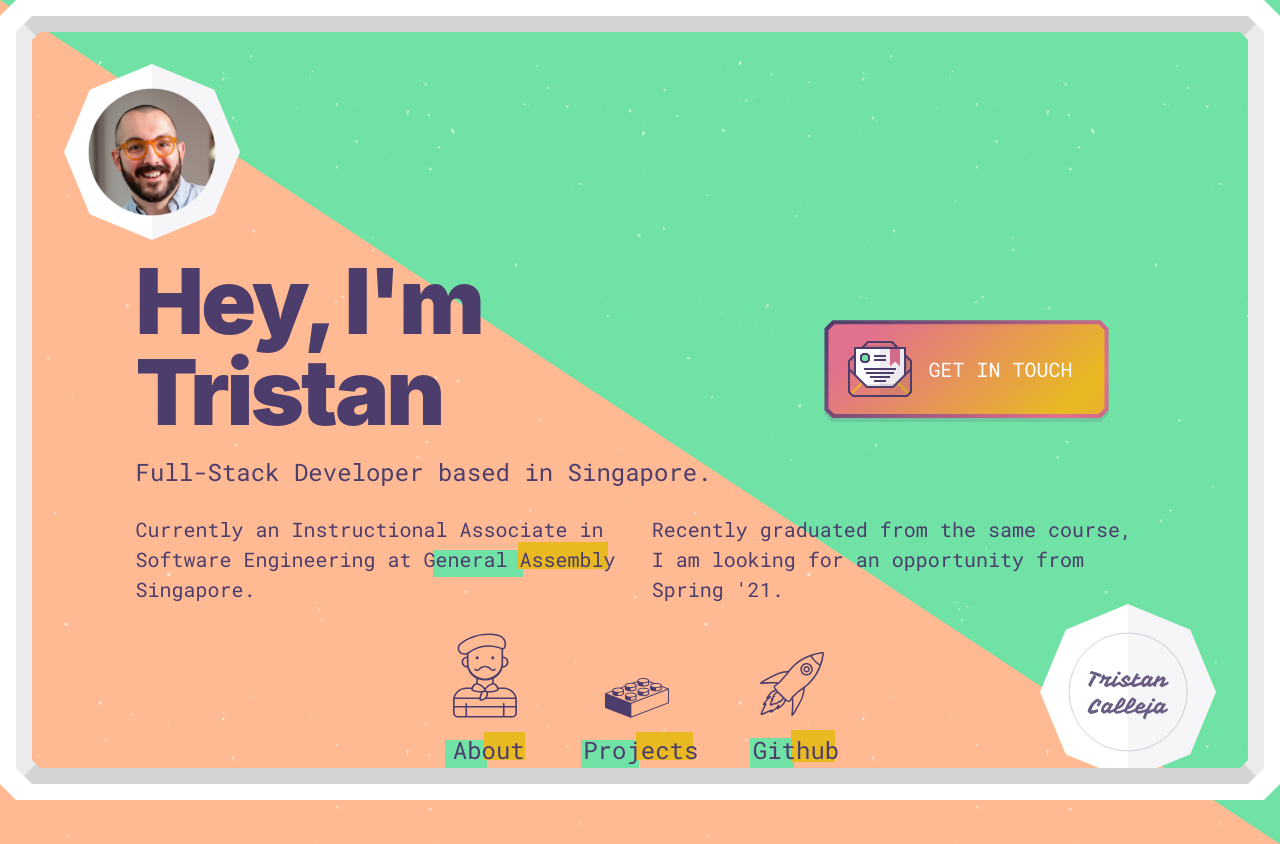
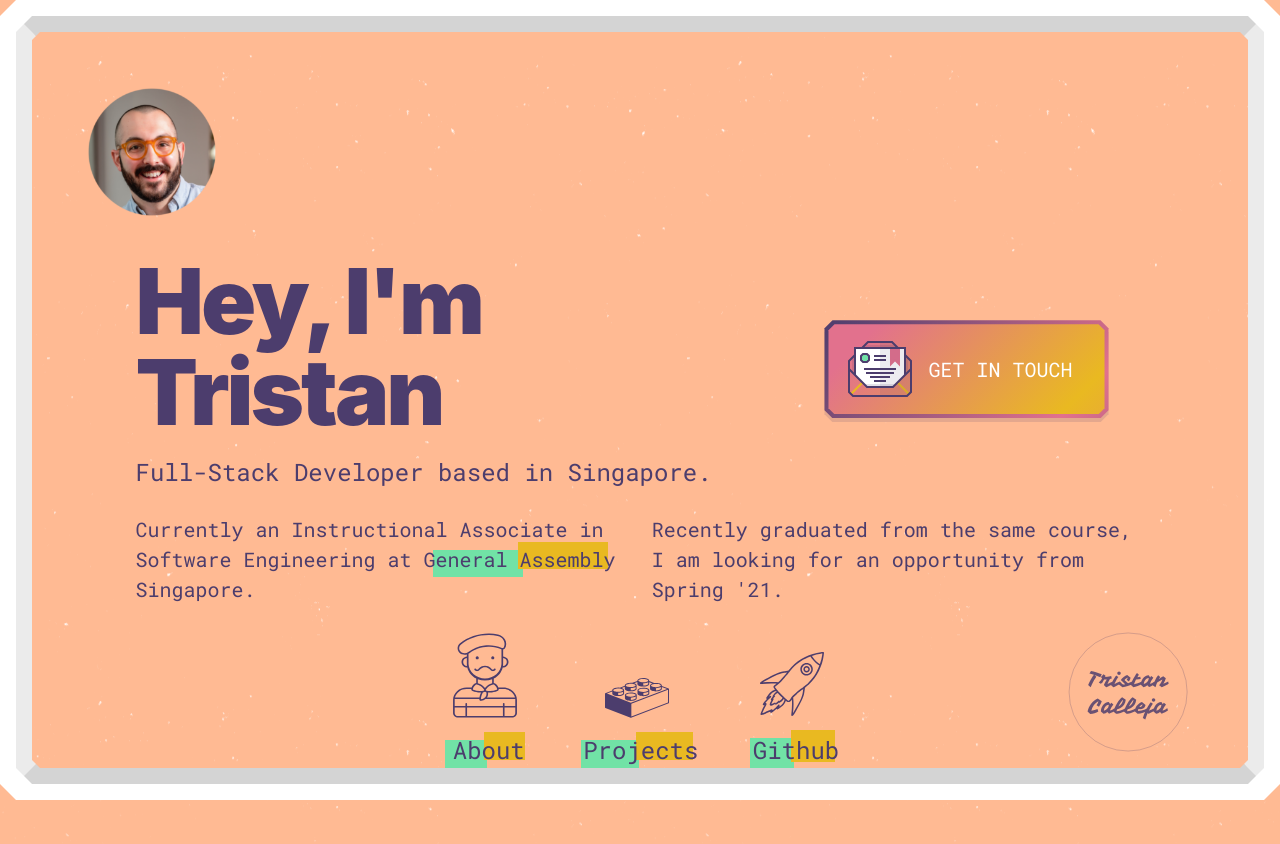
Before and after one commit to tristan-calleja/portfolio, a plain HTML site: page index.html in a window 1280 px wide. Drawn offline with nearby package versions, Linux system fonts and the light colour scheme.

Commit message:
removed split bg and polygons

```diff
--- a/assets/css/styles.css
+++ b/assets/css/styles.css
@@ -314,7 +314,7 @@ textarea {
 }
 
 body {
-    background: url(../images/fleck-white.png), url(../images/bg.svg), #ffba93;
+    background: url(../images/fleck-white.png), #ffba93;
     background-size: auto, 100vw 100vw, auto;
     background-repeat: repeat, no-repeat, repeat;
     background-position: center center, top right, center;
@@ -667,7 +667,7 @@ a:active {
 }
 
 .logo {
-    background: url(../images/polygon.svg);
+    /* background: url(../images/polygon.svg); */
     background-size: cover;
     display: flex;
     height: 3.6666666667rem;
@@ -879,7 +879,7 @@ a:active {
 
 .ghost {
     align-self: flex-end;
-    background: url(../images/polygon.svg);
+    /* background: url(../images/polygon.svg); */
     background-size: cover;
     display: flex;
     height: 3.6666666667rem;
```
